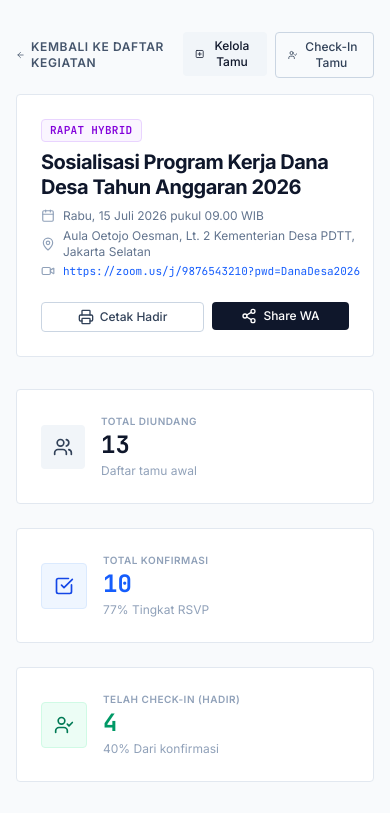
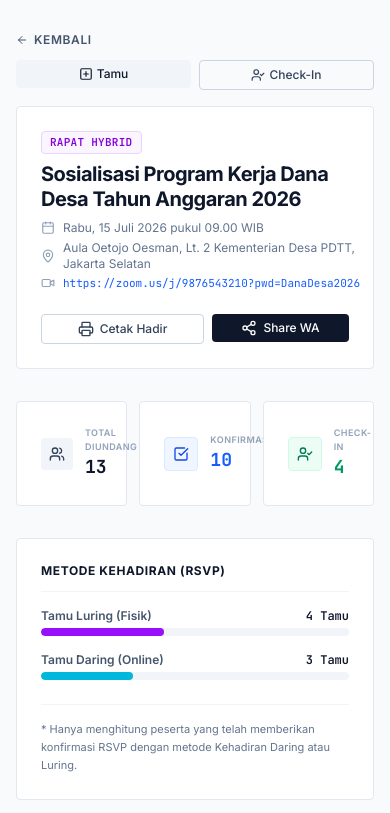
Before and after one commit to dendyadinirwana/RSVP-kemendesa, a React (Vite) app: page /dashboard/evt-dana-desa-2026 in a window 390 px wide. Shown: the top 813 px of the page. Built offline with nearby package versions, Linux system fonts and the light colour scheme.

Commit message:
ux: improve mobile responsive layout for dashboard stats, kanban scrollability, and check-in card representation

```diff
--- a/src/pages/DashboardDetail.tsx
+++ b/src/pages/DashboardDetail.tsx
@@ -349,25 +349,25 @@ Menunggu Konfirmasi: ${waitingCount} Orang (${waitingPercent}%)\n\n`;
       <div className="max-w-6xl mx-auto print-container">
 
         {/* Navigation Breadcrumb (no-print) */}
-        <div className="mb-4 no-print flex items-center justify-between">
+        <div className="mb-4 no-print flex flex-col sm:flex-row sm:items-center justify-between gap-3">
           <Link
             to="/dashboard"
             className="inline-flex items-center gap-1.5 text-xs font-semibold text-slate-600 hover:text-slate-900 transition-colors uppercase tracking-wider"
           >
             <ArrowLeft className="h-3 w-3" />
-            Kembali ke Daftar Kegiatan
+            Kembali
           </Link>
           <div className="flex gap-2">
-            <Link to={`/dashboard/${eventId}/guests`}>
-              <Button variant="secondary" size="sm" className="text-xs flex items-center gap-1">
+            <Link to={`/dashboard/${eventId}/guests`} className="flex-1 sm:flex-initial">
+              <Button variant="secondary" size="sm" className="w-full text-xs flex items-center justify-center gap-1">
                 <PlusSquare className="h-3.5 w-3.5" />
-                Kelola Tamu
+                <span className="hidden sm:inline">Kelola</span> Tamu
               </Button>
             </Link>
-            <Link to={`/checkin/${eventId}`}>
-              <Button variant="outline" size="sm" className="text-xs flex items-center gap-1 border-slate-300">
+            <Link to={`/checkin/${eventId}`} className="flex-1 sm:flex-initial">
+              <Button variant="outline" size="sm" className="w-full text-xs flex items-center justify-center gap-1 border-slate-300">
                 <UserCheck className="h-3.5 w-3.5" />
-                Check-In Tamu
+                Check-In
               </Button>
             </Link>
           </div>
@@ -460,54 +460,54 @@ Menunggu Konfirmasi: ${waitingCount} Orang (${waitingPercent}%)\n\n`;
         </div>
 
         {/* Summary Stats Cards */}
-        <section className="grid grid-cols-1 sm:grid-cols-3 gap-6 mb-8 print:hidden">
+        <section className="grid grid-cols-3 gap-3 sm:gap-6 mb-8 print:hidden">
           {/* Card 1 */}
-          <Card className="flex items-center gap-4 bg-white">
-            <div className="p-3 bg-slate-100 rounded text-slate-700">
-              <Users className="h-5 w-5" />
+          <Card className="flex items-center gap-3 sm:gap-4 bg-white">
+            <div className="p-2 sm:p-3 bg-slate-100 rounded text-slate-700">
+              <Users className="h-4 w-4 sm:h-5 sm:w-5" />
             </div>
             <div>
-              <span className="text-[10px] font-semibold text-slate-400 uppercase tracking-wider block">
+              <span className="text-[9px] sm:text-[10px] font-semibold text-slate-400 uppercase tracking-wider block">
                 Total Diundang
               </span>
-              <span className="text-2xl font-bold text-slate-900 font-mono">
+              <span className="text-lg sm:text-2xl font-bold text-slate-900 font-mono">
                 {totalInvited}
               </span>
-              <span className="text-xs text-slate-400 block mt-0.5">Daftar tamu awal</span>
+              <span className="text-[10px] sm:text-xs text-slate-400 hidden sm:block mt-0.5">Daftar tamu awal</span>
             </div>
           </Card>
 
           {/* Card 2 */}
-          <Card className="flex items-center gap-4 bg-white">
-            <div className="p-3 bg-blue-50 text-blue-700 rounded border border-blue-100">
-              <CheckSquare className="h-5 w-5" />
+          <Card className="flex items-center gap-3 sm:gap-4 bg-white">
+            <div className="p-2 sm:p-3 bg-blue-50 text-blue-700 rounded border border-blue-100">
+              <CheckSquare className="h-4 w-4 sm:h-5 sm:w-5" />
             </div>
             <div>
-              <span className="text-[10px] font-semibold text-slate-400 uppercase tracking-wider block">
-                Total Konfirmasi
+              <span className="text-[9px] sm:text-[10px] font-semibold text-slate-400 uppercase tracking-wider block">
+                Konfirmasi
               </span>
-              <span className="text-2xl font-bold text-blue-600 font-mono">
+              <span className="text-lg sm:text-2xl font-bold text-blue-600 font-mono">
                 {totalConfirmed}
               </span>
-              <span className="text-xs text-slate-400 block mt-0.5">
+              <span className="text-[10px] sm:text-xs text-slate-400 hidden sm:block mt-0.5">
                 {totalInvited > 0 ? Math.round((totalConfirmed / totalInvited) * 100) : 0}% Tingkat RSVP
               </span>
             </div>
           </Card>
 
           {/* Card 3 */}
-          <Card className="flex items-center gap-4 bg-white">
-            <div className="p-3 bg-emerald-50 text-emerald-700 rounded border border-emerald-100">
-              <UserCheck className="h-5 w-5" />
+          <Card className="flex items-center gap-3 sm:gap-4 bg-white">
+            <div className="p-2 sm:p-3 bg-emerald-50 text-emerald-700 rounded border border-emerald-100">
+              <UserCheck className="h-4 w-4 sm:h-5 sm:w-5" />
             </div>
             <div>
-              <span className="text-[10px] font-semibold text-slate-400 uppercase tracking-wider block">
-                Telah Check-In (Hadir)
+              <span className="text-[9px] sm:text-[10px] font-semibold text-slate-400 uppercase tracking-wider block">
+                Check-In
               </span>
-              <span className="text-2xl font-bold text-emerald-600 font-mono">
+              <span className="text-lg sm:text-2xl font-bold text-emerald-600 font-mono">
                 {totalAttended}
               </span>
-              <span className="text-xs text-slate-400 block mt-0.5">
+              <span className="text-[10px] sm:text-xs text-slate-400 hidden sm:block mt-0.5">
                 {totalConfirmed > 0 ? Math.round((totalAttended / totalConfirmed) * 100) : 0}% Dari konfirmasi
               </span>
             </div>
@@ -565,7 +565,7 @@ Menunggu Konfirmasi: ${waitingCount} Orang (${waitingPercent}%)\n\n`;
           </div>
 
           {/* Guest Lists & Tables */}
-          <div className="lg:col-span-2 bg-white border border-slate-200 rounded p-6 print:border-none print:p-0">
+          <div className="lg:col-span-2 bg-white border border-slate-200 rounded p-4 sm:p-6 print:border-none print:p-0">
             {/* Search and Filters (no-print) */}
             <div className="no-print space-y-4 mb-6">
               <div className="flex flex-col sm:flex-row sm:items-center sm:justify-between border-b border-slate-100 pb-3 gap-3">
@@ -740,12 +740,14 @@ Menunggu Konfirmasi: ${waitingCount} Orang (${waitingPercent}%)\n\n`;
                       })}
                     </Table>
                   ) : (
-                    /* Kanban Columns */
-                    <div className="grid grid-cols-1 md:grid-cols-4 gap-4 mt-2">
-                      {renderKanbanColumn('diundang', 'Menunggu Konfirmasi')}
-                      {renderKanbanColumn('dikonfirmasi', 'Dikonfirmasi')}
-                      {renderKanbanColumn('hadir', 'Hadir (Check-In)')}
-                      {renderKanbanColumn('tidak_hadir', 'Tidak Hadir')}
+                    /* Kanban Columns — horizontally scrollable on mobile */
+                    <div className="overflow-x-auto -mx-4 sm:mx-0 px-4 sm:px-0 pb-2">
+                      <div className="grid grid-cols-4 gap-4 mt-2 min-w-[800px] md:min-w-0">
+                        {renderKanbanColumn('diundang', 'Menunggu')}
+                        {renderKanbanColumn('dikonfirmasi', 'Dikonfirmasi')}
+                        {renderKanbanColumn('hadir', 'Hadir')}
+                        {renderKanbanColumn('tidak_hadir', 'Tidak Hadir')}
+                      </div>
                     </div>
                   )}
                 </div>
```
Also changed, not shown: src/pages/CheckIn.tsx (+97 -1 lines).
